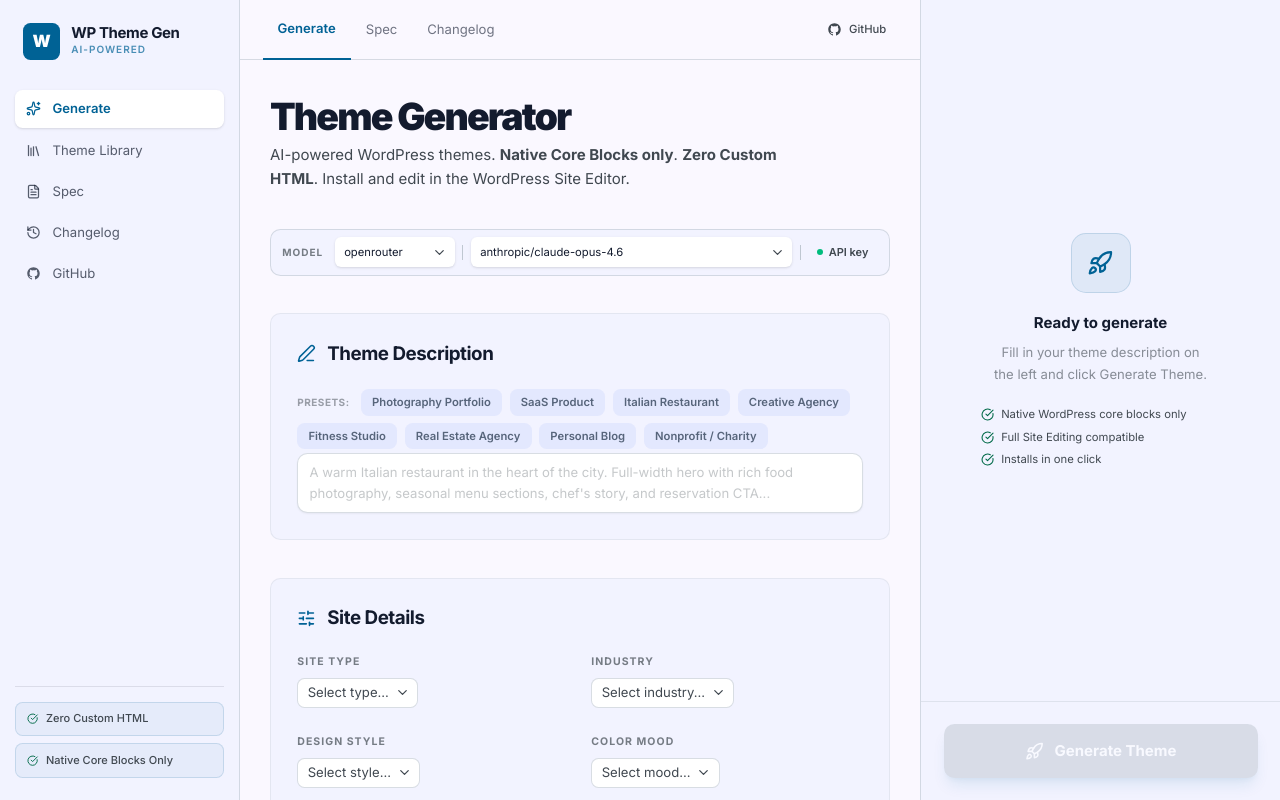
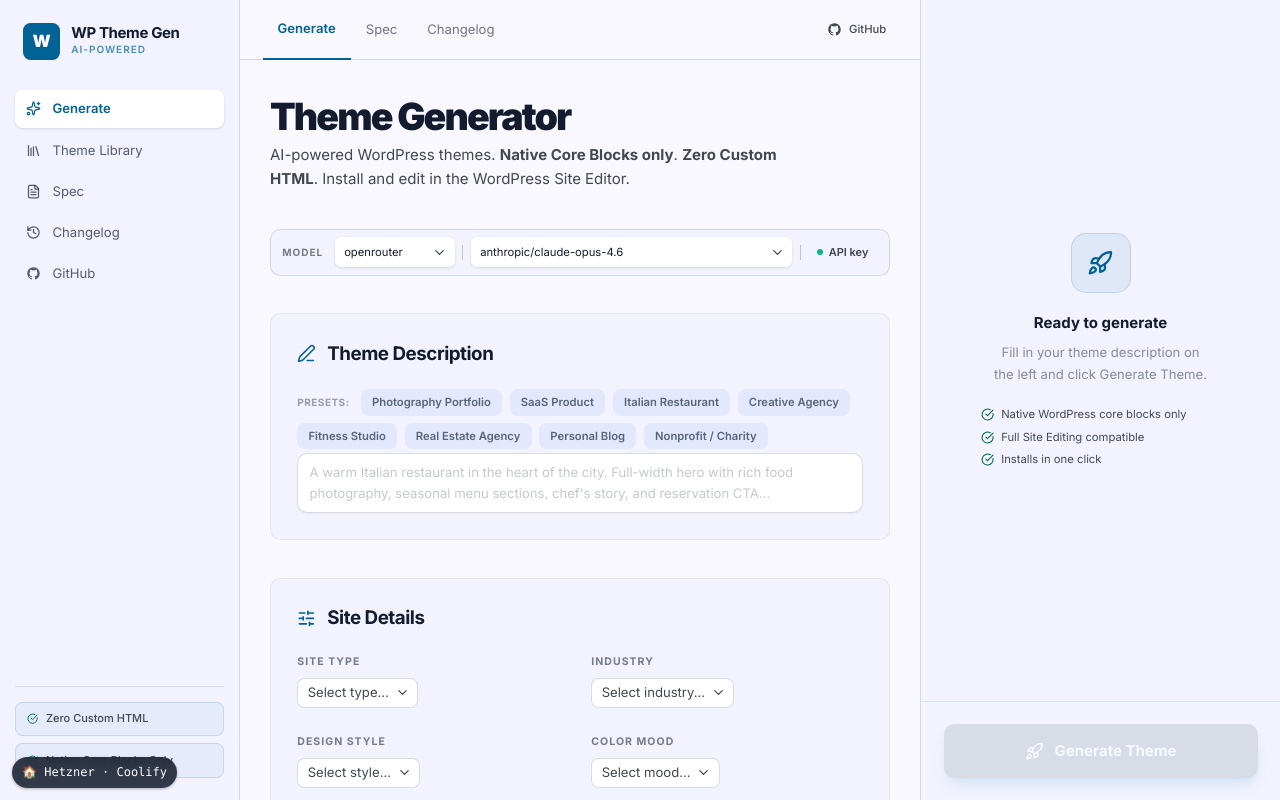
Before and after one commit to jpwilson/wp-ai-block-theme-generator, a Next.js app: page / in a window 1280 px wide. Shown: the top 800 px of the page. Built offline with nearby package versions, Linux system fonts and the light colour scheme.

Commit message:
chore: add Hetzner/Coolify hosting badge
Migrated off Railway to self-hosted Hetzner Cloud (ARM CAX21) running
Coolify. Visible pill bottom-left confirms the deploy is the Hetzner
one, not the old Railway deployment.

Live at: https://wp-theme.46-225-235-124.sslip.io

```diff
--- a/src/app/layout.tsx
+++ b/src/app/layout.tsx
@@ -36,7 +36,32 @@
       lang="en"
       className={`${inter.variable} ${geistSans.variable} ${geistMono.variable} h-full antialiased`}
     >
-      <body className="min-h-full bg-background text-foreground">{children}</body>
+      <body className="min-h-full bg-background text-foreground">
+        {children}
+        <a
+          href="https://www.hetzner.com/cloud"
+          target="_blank"
+          rel="noopener noreferrer"
+          title="Self-hosted on Hetzner Cloud (ARM) via Coolify — migrated off Vercel/Railway to cut demo hosting costs"
+          style={{
+            position: "fixed",
+            bottom: 12,
+            left: 12,
+            zIndex: 9999,
+            background: "rgba(17, 24, 39, 0.85)",
+            color: "#fff",
+            padding: "6px 10px",
+            borderRadius: 9999,
+            fontSize: 12,
+            fontFamily: "ui-monospace, SFMono-Regular, Menlo, monospace",
+            textDecoration: "none",
+            boxShadow: "0 1px 3px rgba(0,0,0,0.3)",
+            backdropFilter: "blur(4px)",
+          }}
+        >
+          🏠 Hetzner · Coolify
+        </a>
+      </body>
     </html>
   );
 }
```
